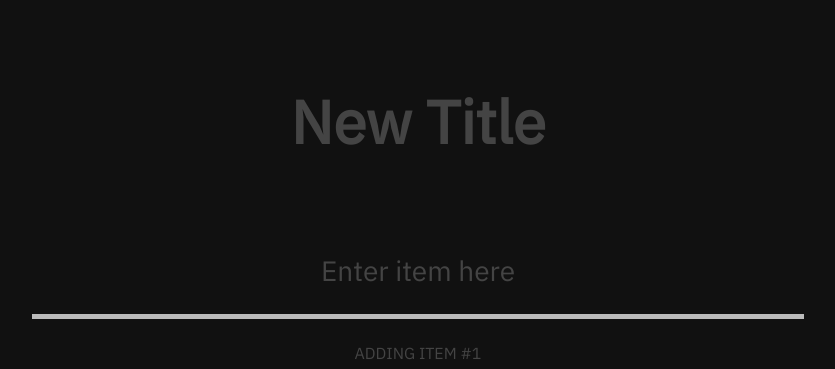
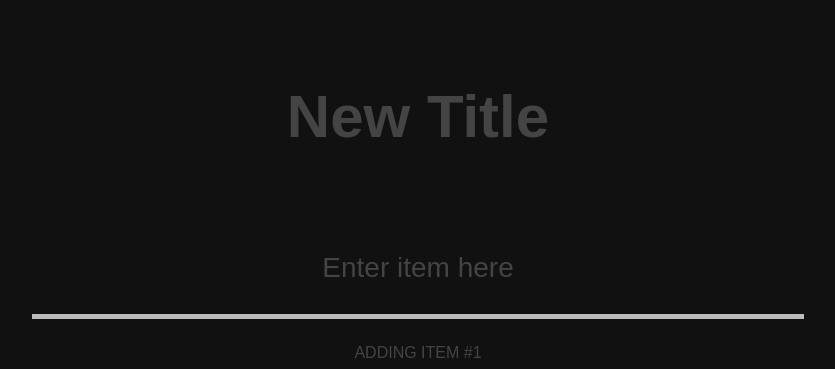
Before and after one commit to shatayu/rankings, a React (Create React App) app: page / in a window 1280 px wide. Shown: the top 369 px of the page, without its empty margins (222-1057 px from the left). Built offline with nearby package versions, Linux system fonts and the light colour scheme.

Commit message:
fixed super annoying visual bug

```diff
--- a/src/Input/Buttons/ShareLinkButton.react.js
+++ b/src/Input/Buttons/ShareLinkButton.react.js
@@ -1,5 +1,5 @@
 import GenericButton from './GenericButton';
-import toast, { Toaster } from 'react-hot-toast';
+import toast from 'react-hot-toast';
 import { useRecoilValue } from 'recoil';
 import { ReactComponent as Share } from '../../assets/link.svg';
 import { ReactComponent as Copy } from '../../assets/copy.svg';
--- a/src/Input/Input.module.css
+++ b/src/Input/Input.module.css
@@ -22,7 +22,6 @@
     margin-top: 10vh;
     width: 80vw;
 
-    font-family: inherit;
     font-weight: 600;
     font-size: 60px;
     text-align: center;
@@ -37,6 +36,8 @@
     transition-duration: 200ms;
 
     margin-bottom: 79px;
+
+    font-family: inherit;
 }
 
 .textboxAndHelperContainer {
@@ -85,7 +86,6 @@
     min-height: 60px;
     height: auto;
     width: 60vw;
-    font-family: inherit;
     font-size: 28px;
     text-align: center;
     background-color: #111111;
@@ -340,11 +340,17 @@ svg {
 
     padding: 35px;
     border: 3px dotted #999999;
+
+    max-width: 50vw;
 }
 
 .copyLinkHeader {
     font-size: 50px;
     font-weight: 600;
+    margin-bottom: 20px;
+
+    color: white;
+    max-width: 90vw;
 }
 
 .copyLinkTextAndBarContainer {
@@ -354,7 +360,6 @@ svg {
 }
 
 .copyLinkBar {
-    font-family: inherit;
     overflow: hidden;
     font-size: 21px;
     padding-bottom: 5px;
@@ -365,6 +370,8 @@ svg {
     outline: none;
 
     max-height: 25px;
+
+    max-width: calc(50vw - 35px);
 
     resize: none;
     border-top: none;
--- a/src/index.css
+++ b/src/index.css
@@ -1,24 +1,25 @@
-@import url('https://fonts.googleapis.com/css2?family=IBM+Plex+Sans:wght@300;400&display=swap');
-
 html, body {
   margin: 0;
   width: 100%;
-  height: 100%
+  height: 100%;
 }
 
 body {
   margin: 0;
   background-color: #111111;
-  font-family: 'IBM Plex Sans', sans-serif;
+  font-family: Arial, Helvetica, sans-serif;
   font-weight: 300;
 }
 
 input {
-  font-family: 'IBM Plex Sans', sans-serif;
+  font-family: Arial, Helvetica, sans-serif;
   font-weight: 300;
 }
 
 code {
-  font-family: source-code-pro, Menlo, Monaco, Consolas, 'Courier New',
-    monospace;
+  font-family: Arial, Helvetica, sans-serif;
 }
+
+textarea {
+  font-family: Arial, Helvetica, sans-serif;
+}
```
